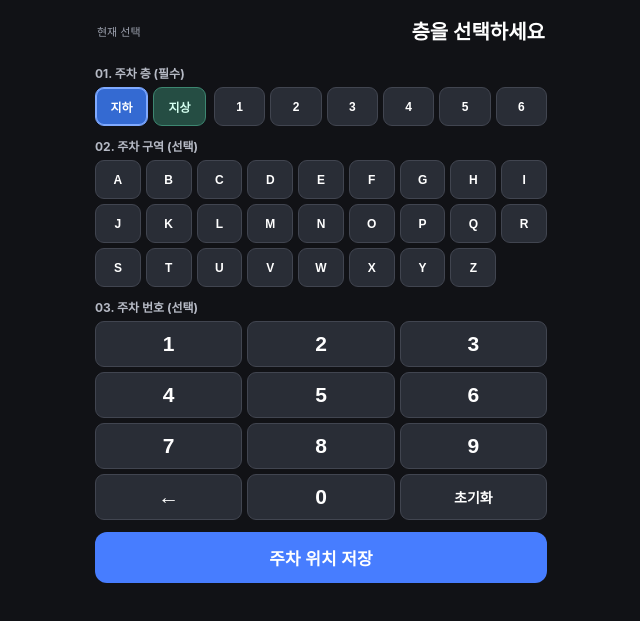
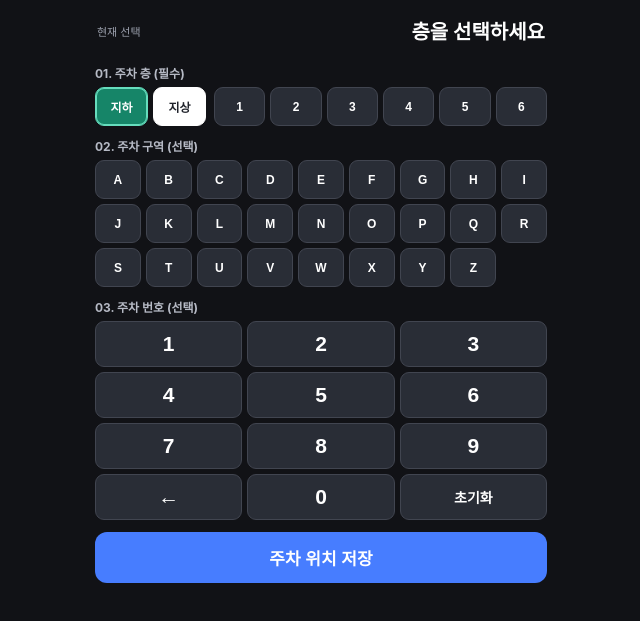
Before and after one commit to minseokjang-art/whereismycar, a plain HTML site: page index.html in a window 1280 px wide. Both pictures are taken after a click on the button "지하". Shown: the part 125-746 px from the top of the page, without its empty margins (319-959 px from the left). Drawn offline with Linux system fonts and the light colour scheme.

Commit message:
Unify basement and ground selector colors: white idle and green selected

```diff
--- a/index.html
+++ b/index.html
@@ -34,10 +34,8 @@ button{appearance:none;-webkit-appearance:none;touch-action:manipulation;backgro
 #keys button{font-size:21px;min-height:46px}
 #keys button:last-child{font-size:14px}
 button.active{background:#477dff;border-color:#477dff}
-#floor-type button:first-child{background:#303d5b;border-color:#51678f;color:#dce8ff}
-#floor-type button:last-child{background:#254d43;border-color:#3d8771;color:#d5fff0}
-#floor-type button:first-child.active{background:#346ad2;border-color:#80aaff;color:#fff;box-shadow:inset 0 0 0 1px #80aaff}
-#floor-type button:last-child.active{background:#168568;border-color:#66ddbd;color:#fff;box-shadow:inset 0 0 0 1px #66ddbd}
+#floor-type button{background:#fff;border-color:#fff;color:#20232b}
+#floor-type button.active{background:#168568;border-color:#66ddbd;color:#fff;box-shadow:inset 0 0 0 1px #66ddbd}
 #save{display:block;width:100%;min-height:51px;background:#477dff;border:0;font-size:17px;margin-top:12px;border-radius:12px}
 @media(max-height:720px){
 main{padding-top:9px}
```
